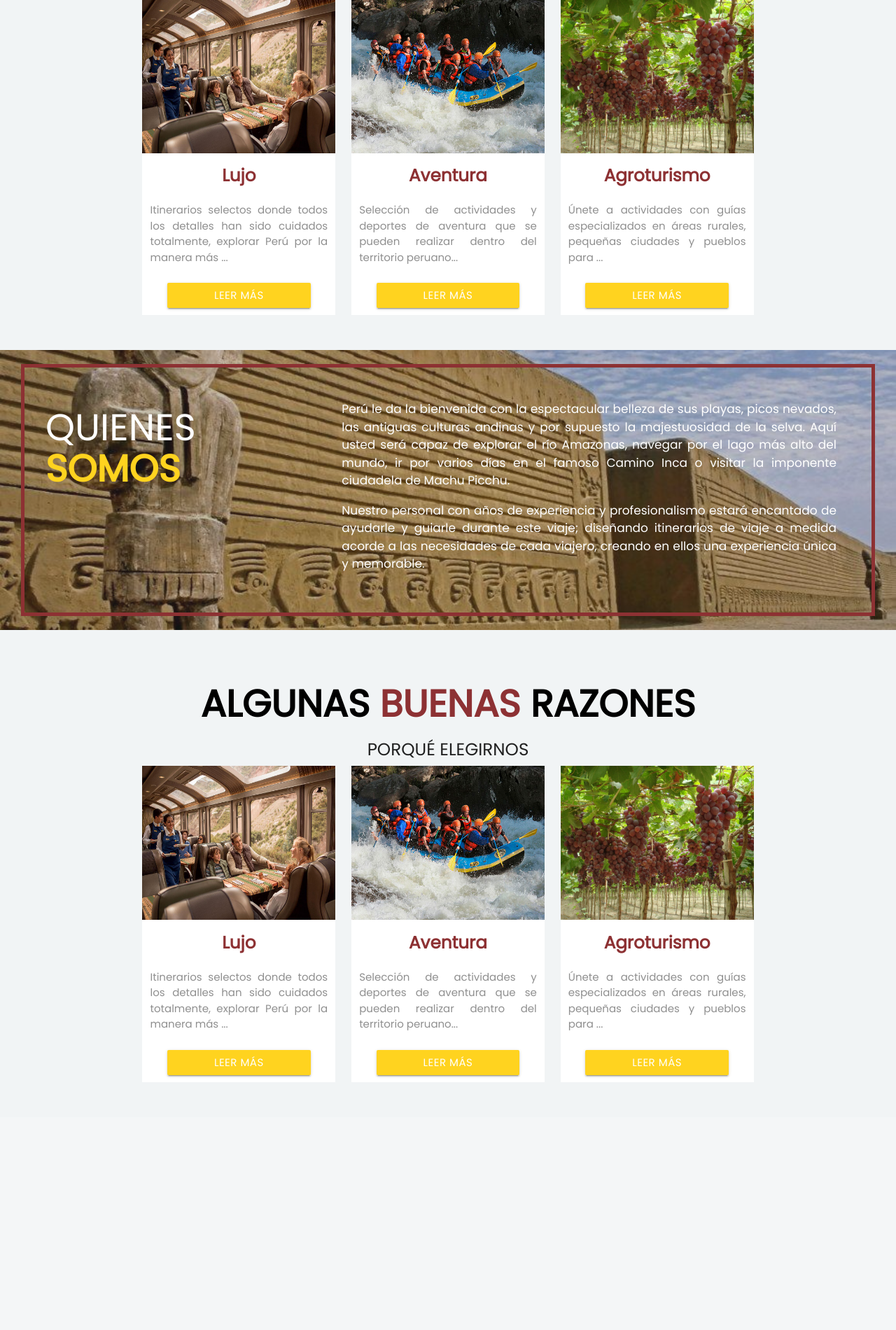
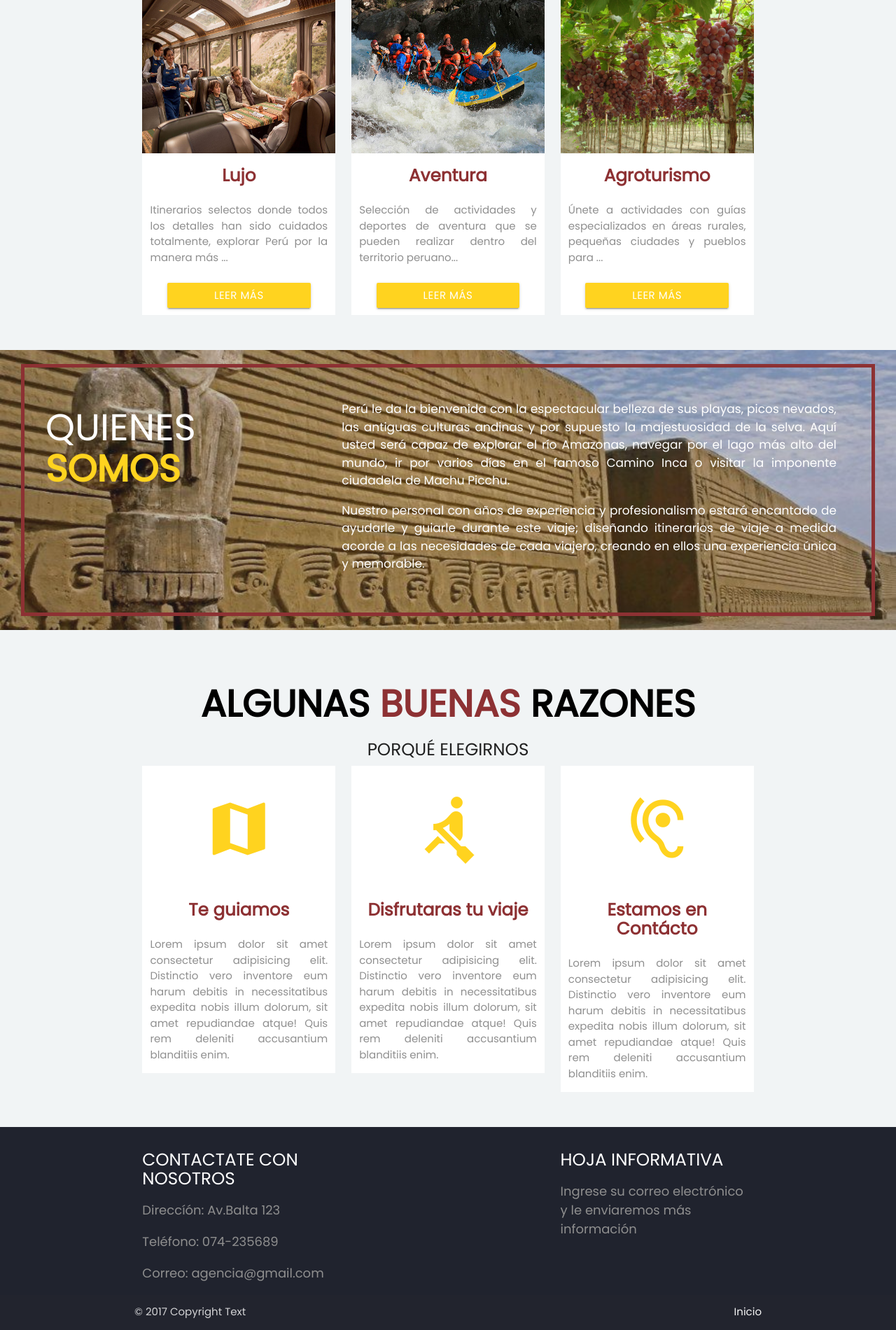
Before and after one commit to daniel238035/sicantravel, a PHP site: page /welcomeperu.php in a window 1280 px wide. Shown: the part 1023-2923 px from the top of the page at 70% size. Before the commit the page ends 2561 px from the top, so only its background shows below. Run offline with PHP 8.4, Linux system fonts and the light colour scheme; some web fonts are replaced; grey boxes are pictures that could not be loaded.

Commit message:
ultima actualizacion 12 01

```diff
--- a/css/stylos.css
+++ b/css/stylos.css
@@ -94,6 +94,10 @@ html {
 
 .btn-terciario {
   background: #ffd31f;
+}
+
+.btn-terciario:hover {
+  background: #8f6e3c;
 }
 
 .titulo-portada{
--- a/welcomeperu.php
+++ b/welcomeperu.php
@@ -72,7 +72,7 @@
                             </h2>
                         </div>
                         <div class="col s12 flex-row ">
-                            <h5 class="white-text">TOUR - HOTELES - RESTAURANTES</h5>
+                            <h5 class="white-text"><i class="material-icons">map</i> TOUR - <i class="material-icons">local_hotel</i> HOTELES - <i class="material-icons">local_dining</i> RESTAURANTES</h5>
                         </div>
                         <div class="col s12 flex-row " style="padding-top:50px;">
                             <h5 class="white-text">Conquista la cima de Machu Picchu</h5>
@@ -226,53 +226,48 @@
                     </div>
                     <div class="col s12 l4 ">
                         <div class="row white ">
-                            <div class="col s12 padding-0">
-                                <img class="responsive-img" src="images/portadas/portada10.jpg" alt="" style="height:220px; width:100%;">
+                            <div class="col s12 padding-0 flex-row">
+                                <i class="material-icons color-terciario" style="font-size:100px; margin:40px;">map</i>
                             </div>
                             <div class="col s12 center-align">
-                                <h5 class="text-negrita color-primario">Lujo</h5>
+                                <h5 class="text-negrita color-primario">Te guiamos</h5>
                             </div>
                             <div class="col s12">
-                                <p class="text-justificado color-oscuro">Itinerarios selectos donde todos los detalles han sido cuidados totalmente, explorar Perú por la
-                                    manera más ...</p>
+                                <p class="text-justificado color-oscuro">Lorem ipsum dolor sit amet consectetur adipisicing elit. Distinctio vero inventore eum harum debitis in necessitatibus expedita nobis illum dolorum, sit amet repudiandae atque! Quis rem deleniti accusantium blanditiis enim.</p>
                             </div>
-                            <div class="col s12 flex-row padding-10">
-                                <div class="btn btn-terciario" style="width:80%"> Leer Más</div>
-                            </div>
+
                         </div>
                     </div>
 
                     <div class="col s12 l4 ">
                         <div class="row white ">
-                            <div class="col s12 padding-0">
-                                <img class="responsive-img" src="images/portadas/portada8.jpg" alt="" style="height:220px; width:100%;">
+                            <div class="col s12 padding-0 flex-row">
+                                <i class="material-icons color-terciario" style="font-size:100px; margin:40px;">rowing</i>
                             </div>
                             <div class="col s12 center-align">
-                                <h5 class="text-negrita color-primario">Aventura</h5>
+                                <h5 class="text-negrita color-primario">Disfrutaras tu viaje</h5>
                             </div>
                             <div class="col s12">
-                                <p class="text-justificado color-oscuro">Selección de actividades y deportes de aventura que se pueden realizar dentro del territorio peruano...</p>
+                                <p class="text-justificado color-oscuro">Lorem ipsum dolor sit amet consectetur adipisicing elit. Distinctio vero inventore eum harum debitis in necessitatibus
+                                    expedita nobis illum dolorum, sit amet repudiandae atque! Quis rem deleniti accusantium blanditiis enim.</p>
                             </div>
-                            <div class="col s12 flex-row padding-10">
-                                <div class="btn btn-terciario" style="width:80%"> Leer Más</div>
-                            </div>
+
                         </div>
                     </div>
 
                     <div class="col s12 l4 ">
                         <div class="row white ">
-                            <div class="col s12 padding-0">
-                                <img class="responsive-img" src="images/portadas/portada13.jpg" alt="" style="height:220px; width:100%;">
+                            <div class="col s12 padding-0 flex-row">
+                                <i class="material-icons color-terciario" style="font-size:100px; margin:40px;">hearing</i>
                             </div>
                             <div class="col s12 center-align">
-                                <h5 class="text-negrita color-primario">Agroturismo</h5>
+                                <h5 class="text-negrita color-primario">Estamos en Contácto</h5>
                             </div>
                             <div class="col s12">
-                                <p class="text-justificado color-oscuro">Únete a actividades con guías especializados en áreas rurales, pequeñas ciudades y pueblos para ...</p>
+                                <p class="text-justificado color-oscuro">Lorem ipsum dolor sit amet consectetur adipisicing elit. Distinctio vero inventore eum harum debitis in necessitatibus
+                                    expedita nobis illum dolorum, sit amet repudiandae atque! Quis rem deleniti accusantium blanditiis enim.</p>
                             </div>
-                            <div class="col s12 flex-row padding-10">
-                                <div class="btn btn-terciario" style="width:80%"> Leer Más</div>
-                            </div>
+
                         </div>
                     </div>
 
@@ -282,6 +277,35 @@
 
     </div>
 
+
+    <footer class="row page-footer bg-negro ">
+        <div class="container">
+            <div class="row">
+                <div class="col l4 s12">
+                    <h5 class="white-text">CONTACTATE CON NOSOTROS</h5>
+                    <p class="color-oscuro titulo-item ">Direccíón: Av.Balta 123</p>
+                    <p class="color-oscuro titulo-item ">Teléfono: 074-235689</p>
+                    <p class="color-oscuro titulo-item ">Correo: agencia@gmail.com</p>
+                </div>
+                <div class="col l4 s12 center hide-on-med-and-down ">
+                    <iframe src="https://www.google.com/maps/embed?pb=!1m18!1m12!1m3!1d3962.5075712598714!2d-79.90641178552958!3d-6.707735367445322!2m3!1f0!2f0!3f0!3m2!1i1024!2i768!4f13.1!3m3!1m2!1s0x904ced9307db00dd%3A0xd82bb63ce69b1c52!2sUniversidad+Nacional+Pedro+Ru%C3%ADz+Gallo!5e0!3m2!1ses!2spe!4v1513137581810"
+                        width="100%" height="150" frameborder="0" style="border:0" allowfullscreen></iframe>
+                </div>
+                <div class="col l4 s12">
+                    <h5 class="white-text">HOJA INFORMATIVA</h5>
+                    <div class="row lista-redes-footer">
+                        <p class="color-oscuro  titulo-item">Ingrese su correo electrónico y le enviaremos más información</p>
+                    </div>
+                </div>
+            </div>
+        </div>
+        <div class="footer-copyright sub-footer">
+            <div class="container">
+                © 2017 Copyright Text
+                <a class="grey-text text-lighten-4 right" href="#">Inicio</a>
+            </div>
+        </div>
+    </footer>
 
     <!--Import jQuery before materialize.js-->
     <script type="text/javascript" src="js/jquery-3.2.1.min.js"></script>
```
